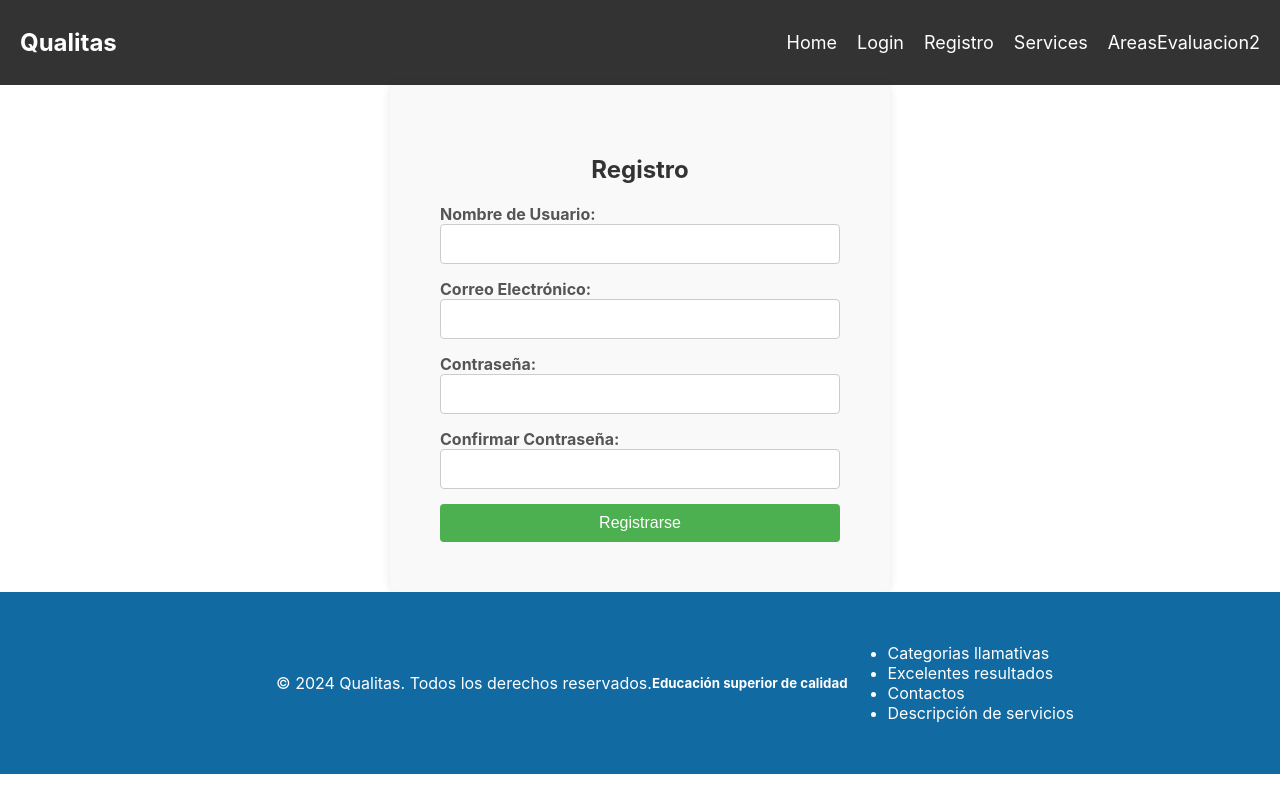
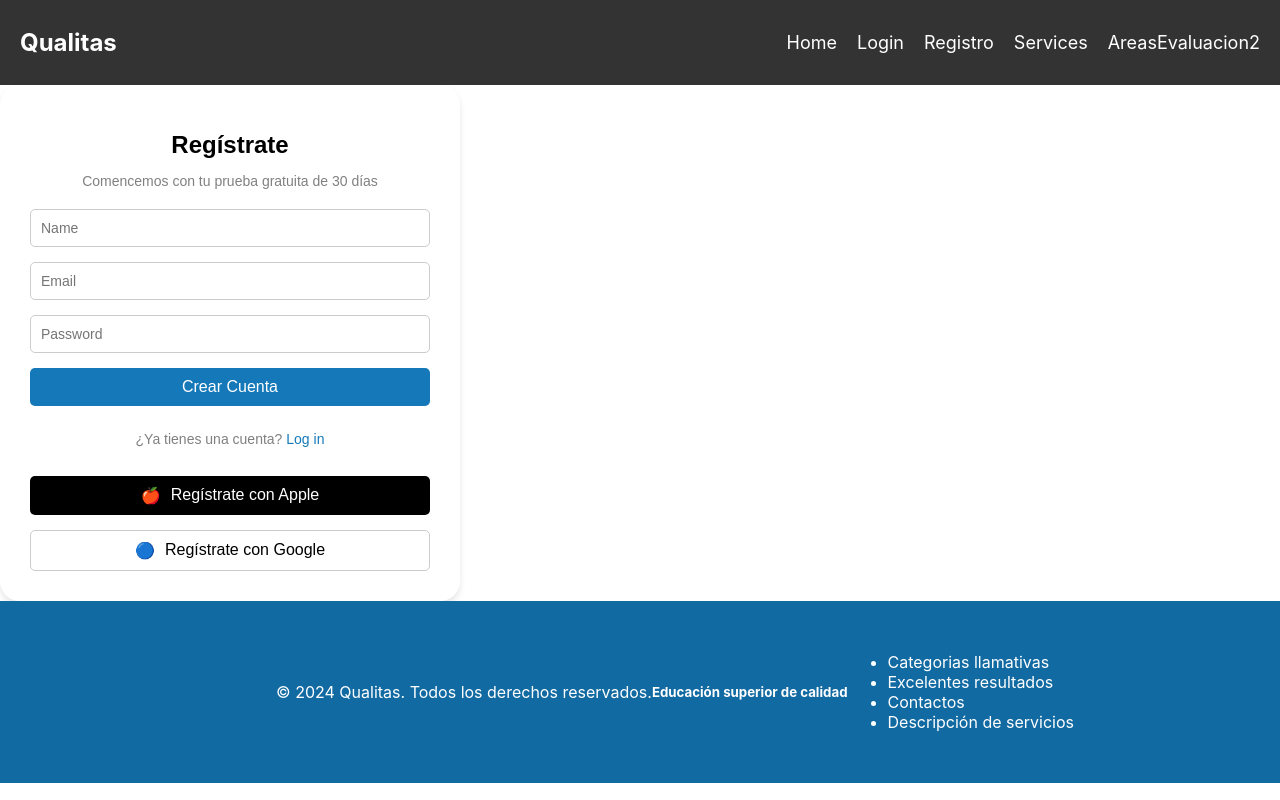
Before and after one commit to Juan-Fer-Agudelo/Qualitas, a React (Create React App) app: page /register in a window 1280 px wide. Shown: the top 800 px of the page. Built offline with nearby package versions, Linux system fonts and the light colour scheme.

Commit message:
este es el commit de juan fer, ecuerden el register

```diff
--- a/src/pages/Register.tsx
+++ b/src/pages/Register.tsx
@@ -1,4 +1,4 @@
-import React, { useState } from 'react';
+/*import React, { useState } from 'react';
 import axios from 'axios'; // Asegúrate de instalar axios
 
 interface RegisterFormProps{}
@@ -125,4 +125,115 @@ const styles = {
     },
 };
 
+export default Register;*/
+
+
+import React from "react";
+
+const Register: React.FC = () => {
+  return (
+    <div style={styles.container}>
+      <h1 style={styles.title}>Regístrate</h1>
+      <p style={styles.subtitle}>Comencemos con tu prueba gratuita de 30 días</p>
+      <form style={styles.form}>
+        <input type="text" placeholder="Name" style={styles.input} />
+        <input type="email" placeholder="Email" style={styles.input} />
+        <input type="password" placeholder="Password" style={styles.input} />
+        <button type="submit" style={styles.createAccountButton}>
+          Crear Cuenta
+        </button>
+        <p style={styles.loginText}>
+          ¿Ya tienes una cuenta?{" "}
+          <a href="/login" style={styles.loginLink}>
+            Log in
+          </a>
+        </p>
+        <button type="button" style={styles.appleButton}>
+          <span>🍎</span> Regístrate con Apple
+        </button>
+        <button type="button" style={styles.googleButton}>
+          <span>🔵</span> Regístrate con Google
+        </button>
+      </form>
+    </div>
+  );
+};
+
+const styles = {
+  container: {
+    maxWidth: "400px",
+    margin: "2 auto",
+    padding: "30px",
+    borderRadius: "20px",
+    boxShadow: "0 4px 6px rgba(0, 0, 0, 0.1)",
+    textAlign: "center" as const,
+    fontFamily: "Arial, sans-serif",
+  },
+  title: {
+    fontSize: "24px",
+    fontWeight: "bold" as const,
+    marginBottom: "10px",
+  },
+  subtitle: {
+    fontSize: "14px",
+    color: "gray",
+    marginBottom: "20px",
+  },
+  form: {
+    display: "flex",
+    flexDirection: "column" as const,
+    gap: "15px",
+  },
+  input: {
+    padding: "10px",
+    borderRadius: "5px",
+    border: "1px solid #ccc",
+    fontSize: "14px",
+  },
+  createAccountButton: {
+    backgroundColor: "#1579b9",
+    color: "white",
+    padding: "10px",
+    borderRadius: "5px",
+    border: "none",
+    fontSize: "16px",
+    cursor: "pointer",
+  },
+  loginText: {
+    fontSize: "14px",
+    color: "gray",
+    marginTop: "10px",
+  },
+  loginLink: {
+    color: "#1579b9",
+    textDecoration: "none",
+  },
+  appleButton: {
+    backgroundColor: "black",
+    color: "white",
+    padding: "10px",
+    borderRadius: "5px",
+    border: "none",
+    fontSize: "16px",
+    cursor: "pointer",
+    display: "flex",
+    justifyContent: "center",
+    alignItems: "center",
+    gap: "10px",
+  },
+  googleButton: {
+    backgroundColor: "white",
+    color: "black",
+    padding: "10px",
+    borderRadius: "5px",
+    border: "1px solid #ccc",
+    fontSize: "16px",
+    cursor: "pointer",
+    display: "flex",
+    justifyContent: "center",
+    alignItems: "center",
+    gap: "10px",
+  },
+};
+
 export default Register;
```
